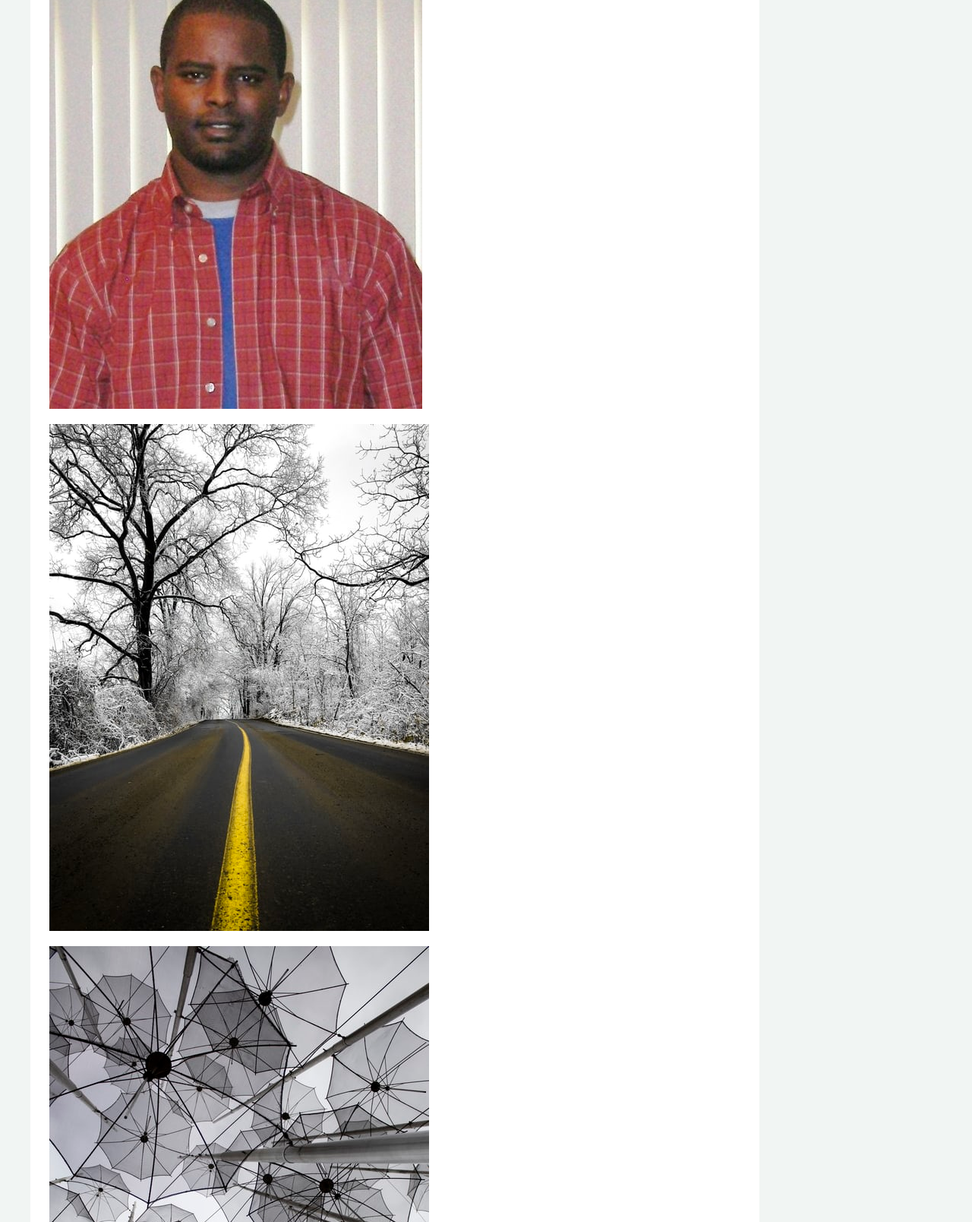
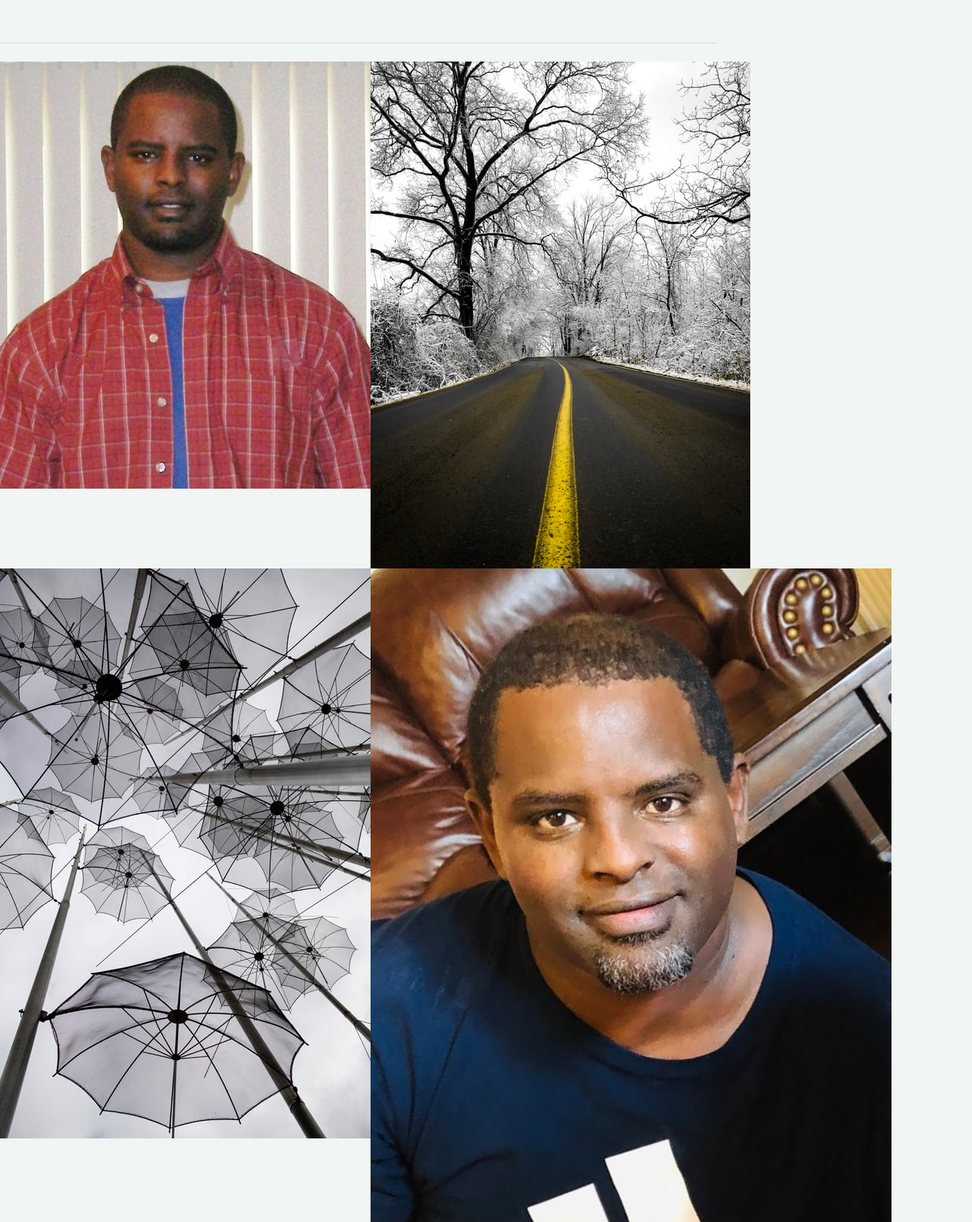
Before and after one commit to mekditd/tedla-css.github.io, a plain HTML site: page portfolio.html in a window 1280 px wide. Shown: the part 249-1857 px from the top of the page at 76% size. Drawn offline with nearby package versions, Linux system fonts and the light colour scheme.

Commit message:
created .gitignore file

```diff
--- a/contact.css
+++ b/contact.css
@@ -7,6 +7,7 @@
 .container {
     margin-left: 0;
     padding-left: 0;
+    max-width: 960px;
 
 }
 .brand {
@@ -97,6 +98,10 @@ li {
         background: #17a2b8;
     }
 
+    h1 {
+
+    }
+
     .contact {
         margin: auto 10px;
     }
@@ -105,3 +110,25 @@ li {
         color: white;
     }
 }
+
+
+
+/*   <style type="text/css">
+    body { padding-top: 70px; }
+    .jumbotron {
+      color: #2c3e50;
+      background: #ecf0f1;
+
+    }
+    .navbar-inverse {
+      background: #2c3e50;
+      color: white;
+    }
+    .navbar-inverse .navbar-brand, .navbar-inverse a{
+      color:white;
+    }
+    .navbar-inverse .navbar-nav>li>a {
+      color: white;
+    }
+
+  </style> */
--- a/portfolio.html
+++ b/portfolio.html
@@ -17,7 +17,9 @@
     <nav class="navbar navbar-light bg-light">
         <div class="container">
             <section class="brand">
-                <a class="navbar-brand bg-info col-xs-12 col-sm-6 bg-info"><a href="#" class="text-info "><h1>Tedla B.</h1></a>
+                <a class="navbar-brand bg-info col-xs-12 col-sm-6 bg-info"><a href="#" class="text-info ">
+                        <h1>Tedla B.</h1>
+                    </a>
             </section>
             <section class="links row col-xs-12 col-sm-6">
                 <ul class="nav justify-content-end">
@@ -32,20 +34,50 @@
                     </li>
                 </ul>
             </section>
+        </div>
     </nav>
 
-    <div class=" contact col-md-9 col-xs-12">
-        <img class="img-fluid" src="images/tedla.jpg" alt="">
-        <img class="img-fluid" src="images/road.jpg" alt="">
-        <img class="img-fluid" src="images/pictures.jpg" alt="">
-        <img class="img-fluid" src="images/IMG_9971.jpg" alt="">
-        <img class="img-fluid" src="images/IMG_2249.PNG" alt="">
 
+    <div class="container">
+         <h2>Portfolio</h2><br>
+        <hr>
 
-    </div>
-    </div>
-    <div class="omitted">
+        <div class="row">
 
+            <div class="col-lg-6 col-sm-6">
+                <div class="thumbnail">
+                    <img src="images/tedla.jpg">
+                </div>
+            </div>
+
+            <div class="col-lg-6 col-sm-6">
+                <div class="thumbnail">
+                    <img src="images/road.jpg">
+                </div>
+            </div>
+
+            <div class="col-lg-6 col-sm-6">
+                <div class="thumbnail">
+                    <img src="images/pictures.jpg">
+                </div>
+            </div>
+
+            <div class="col-lg-6 col-sm-6">
+                <div class="thumbnail">
+                    <img src="images/IMG_9971.jpg">
+                </div>
+            </div>
+
+            <div class="col-lg-6 col-sm-6">
+                <div class="thumbnail">
+                    <img src="images/IMG_2249.PNG">
+                </div>
+            </div>
+
+        </div>
+        <div class="omitted">
+
+        </div>
     </div>
     <div class="footer">
         Copyright ©
```
Also changed, not shown: Untitled-1.html (added), 1 other file.
